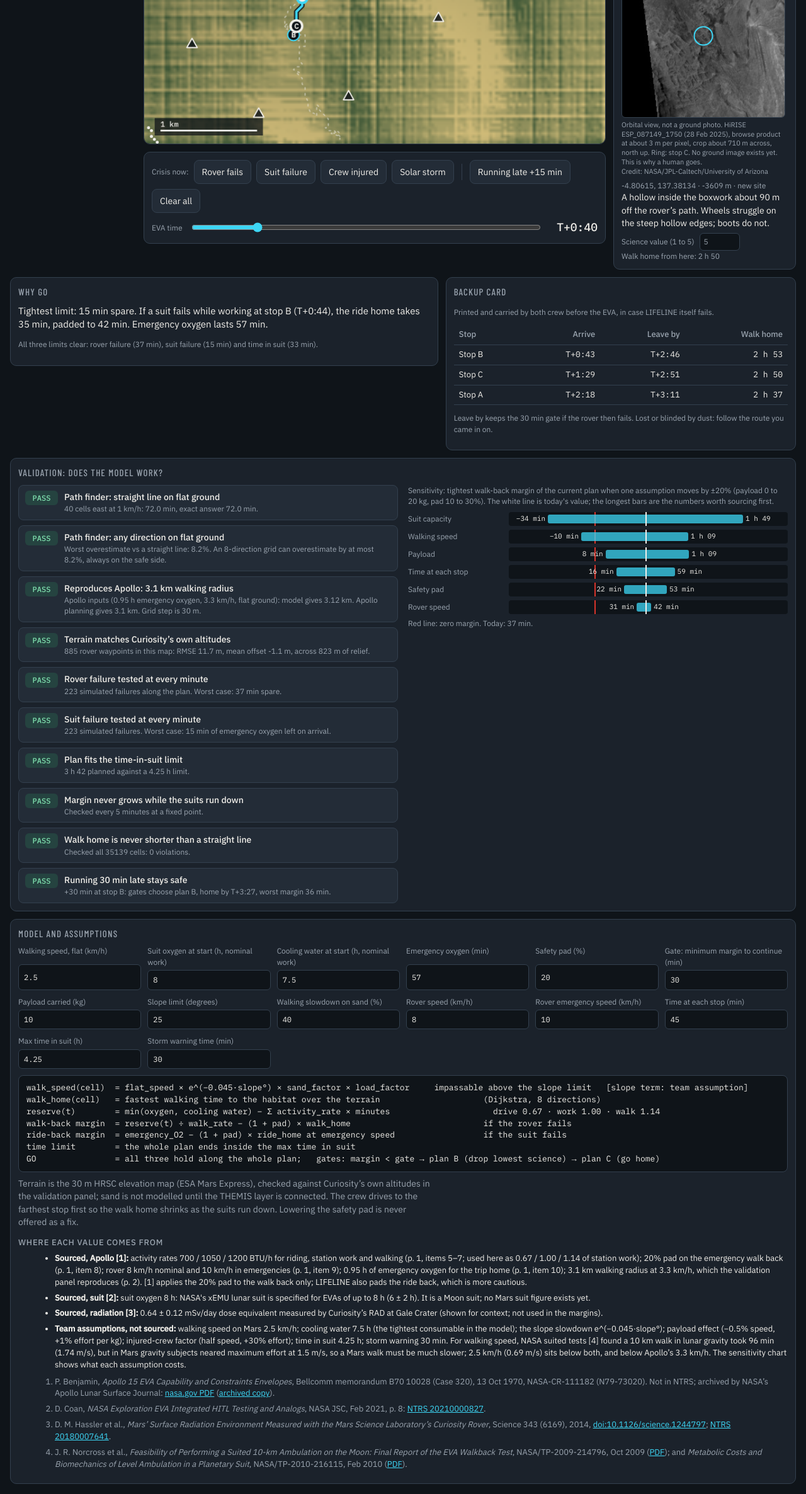
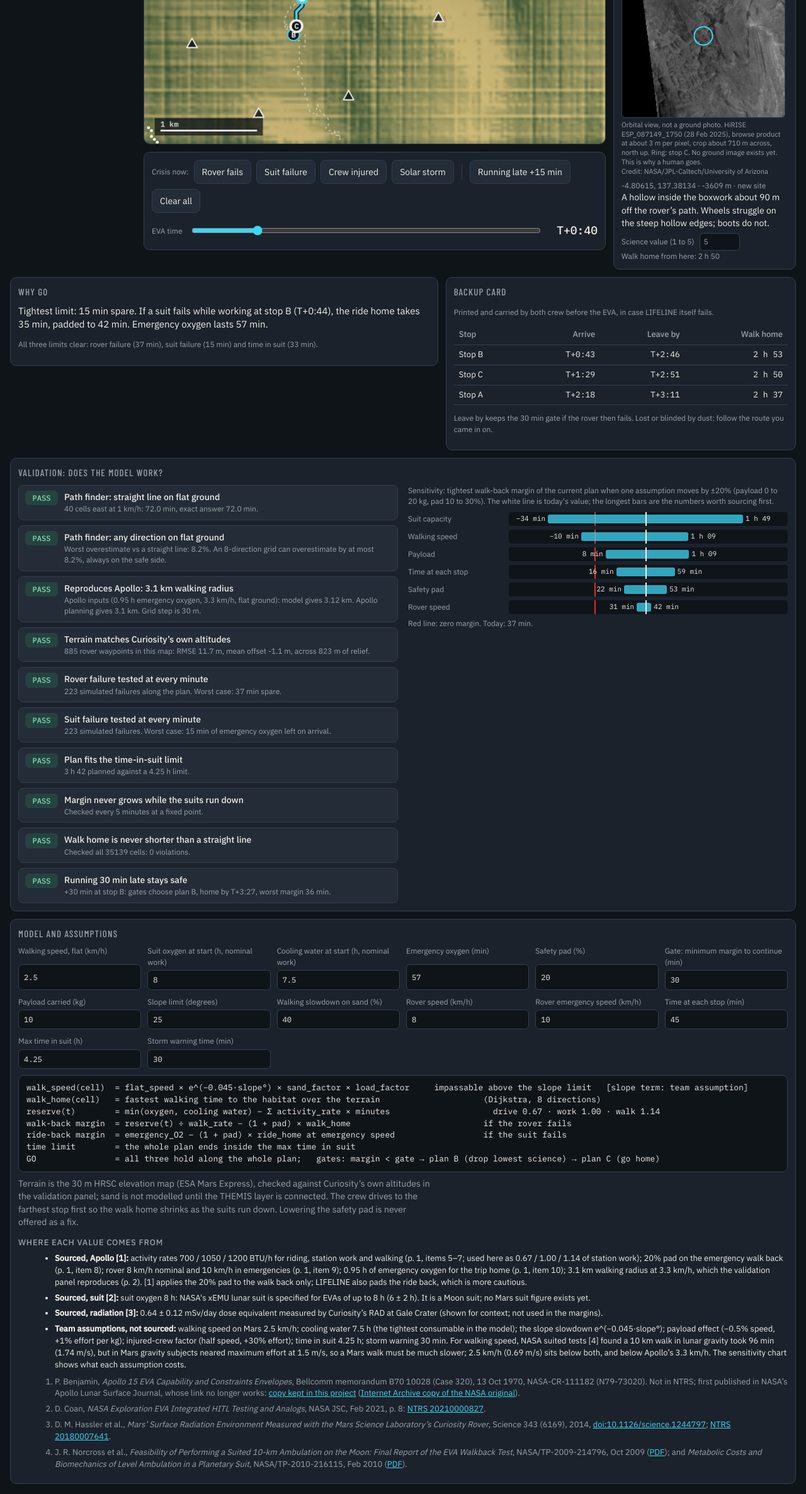
Before and after one commit to faressalameh22/lifeline-marswalk, a plain HTML site: page index.html in a window 1280 px wide. Shown: the part 988-3360 px from the top of the page at 63% size. Drawn offline with nearby package versions, Linux system fonts and the light colour scheme.

Commit message:
Phone usability and a durable link for the Apollo source
- Time slider gets a 32 px touch height; the map hint wraps to half
  width on phones so it no longer covers the track label.
- NASA moved its Apollo Lunar Surface Journal and the memo URL now
  redirects to an index page. Keep a copy of NASA-CR-111182 in
  data/refs/ and link it plus the Internet Archive copy of the original.
- Checked: no horizontal scroll from 375 px to 1920 px, every external
  link resolves, 112 KB total, verdict shown in 1.5 s on a slow link.

Co-Authored-By: Claude Opus 5.5 <noreply@anthropic.com>

```diff
--- a/index.html
+++ b/index.html
@@ -98,7 +98,7 @@ canvas{display:block;width:100%;height:auto;cursor:crosshair;touch-action:none}
 .whatif button[aria-pressed="true"]{border-color:var(--route);box-shadow:inset 0 0 0 1px var(--route)}
 .whatif .sep{width:1px;height:26px;background:var(--line);margin:0 4px}
 .time{display:flex;align-items:center;gap:12px}
-.time input[type=range]{flex:1;accent-color:var(--route)}
+.time input[type=range]{flex:1;accent-color:var(--route);min-height:32px;cursor:pointer}
 .clock{font-family:var(--mono);font-weight:500;font-size:18px;min-width:76px;text-align:right;font-variant-numeric:tabular-nums}
 .lower{display:grid;grid-template-columns:minmax(0,1.1fr) minmax(0,.9fr);gap:12px;margin-top:12px;align-items:start}
 .reason{font-size:15px;margin:0 0 8px}
@@ -131,6 +131,7 @@ canvas{display:block;width:100%;height:auto;cursor:crosshair;touch-action:none}
 .track .lo,.track .hi{position:absolute;top:3px;white-space:nowrap;font-family:var(--mono);font-size:11px;color:var(--text)}
 @media (max-width:1040px){.vgrid{grid-template-columns:minmax(0,1fr)}}
 @media (max-width:1040px){.main{grid-template-columns:minmax(0,1fr)} .midcol{order:-1} .lower{grid-template-columns:minmax(0,1fr)}}
+@media (max-width:600px){.maphint{max-width:50%;font-size:11px}}
 @media (prefers-reduced-motion:reduce){*{transition:none!important}}
 </style>
 </head>
@@ -269,7 +270,7 @@ GO                = all three hold along the whole plan;   gates: margin &lt; ga
       <li><b>Team assumptions, not sourced:</b> walking speed on Mars 2.5 km/h; cooling water 7.5 h (the tightest consumable in the model); the slope slowdown e^(−0.045·slope°); payload effect (−0.5% speed, +1% effort per kg); injured-crew factor (half speed, +30% effort); time in suit 4.25 h; storm warning 30 min. For walking speed, NASA suited tests [4] found a 10 km walk in lunar gravity took 96 min (1.74 m/s), but in Mars gravity subjects neared maximum effort at 1.5 m/s, so a Mars walk must be much slower; 2.5 km/h (0.69 m/s) sits below both, and below Apollo’s 3.3 km/h. The sensitivity chart shows what each assumption costs.</li>
     </ul>
     <ol class="refs small">
-      <li>P. Benjamin, <i>Apollo 15 EVA Capability and Constraints Envelopes</i>, Bellcomm memorandum B70 10028 (Case 320), 13 Oct 1970, NASA-CR-111182 (N79-73020). Not in NTRS; archived by NASA’s Apollo Lunar Surface Journal: <a href="https://www.nasa.gov/wp-content/uploads/static/history/alsj/19790073512_1979073512.pdf">nasa.gov PDF</a> (<a href="https://web.archive.org/web/2019/https://www.hq.nasa.gov/alsj/19790073512_1979073512.pdf">archived copy</a>).</li>
+      <li>P. Benjamin, <i>Apollo 15 EVA Capability and Constraints Envelopes</i>, Bellcomm memorandum B70 10028 (Case 320), 13 Oct 1970, NASA-CR-111182 (N79-73020). Not in NTRS; first published in NASA’s Apollo Lunar Surface Journal, whose link no longer works: <a href="data/refs/NASA-CR-111182_Apollo15_EVA_Capability_and_Constraints_Envelopes_1970.pdf">copy kept in this project</a> (<a href="https://web.archive.org/web/2019/https://www.hq.nasa.gov/alsj/19790073512_1979073512.pdf">Internet Archive copy of the NASA original</a>).</li>
       <li>D. Coan, <i>NASA Exploration EVA Integrated HITL Testing and Analogs</i>, NASA JSC, Feb 2021, p. 8: <a href="https://ntrs.nasa.gov/citations/20210000827">NTRS 20210000827</a>.</li>
       <li>D. M. Hassler et al., <i>Mars’ Surface Radiation Environment Measured with the Mars Science Laboratory’s Curiosity Rover</i>, Science 343 (6169), 2014, <a href="https://doi.org/10.1126/science.1244797">doi:10.1126/science.1244797</a>; <a href="https://ntrs.nasa.gov/citations/20180007641">NTRS 20180007641</a>.</li>
       <li>J. R. Norcross et al., <i>Feasibility of Performing a Suited 10-km Ambulation on the Moon: Final Report of the EVA Walkback Test</i>, NASA/TP-2009-214796, Oct 2009 (<a href="https://www.lpi.usra.edu/lunar/artemis/NorcrossEtAl_NASA-TP-2009-214796_EVA%20Walkback%20Test.pdf">PDF</a>); and <i>Metabolic Costs and Biomechanics of Level Ambulation in a Planetary Suit</i>, NASA/TP-2010-216115, Feb 2010 (<a href="https://www.lpi.usra.edu/lunar/artemis/NorcrossEtAl_NASA-TP-2010-216115_PlanetarySuitMetabolicCosts.pdf">PDF</a>).</li>
```
Also changed, not shown: 4 other files.
